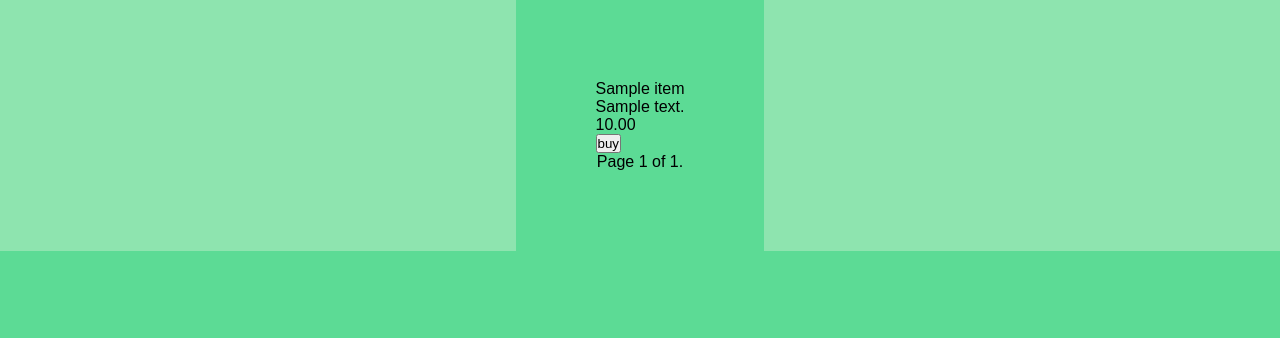
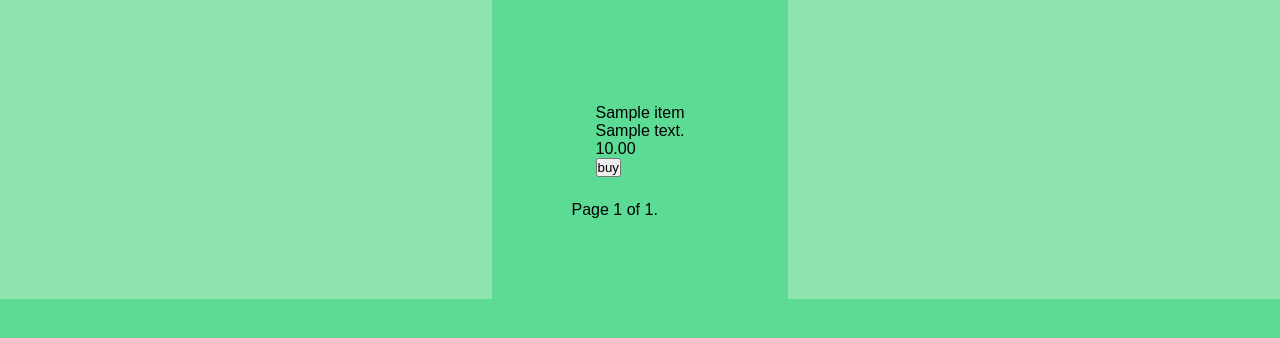
Before and after one commit to Tarkus43/my_first_web_market, a Django app: page / in a window 1280 px wide. Shown: the part 125-463 px from the top of the page. Run offline with Django 5.2, Linux system fonts and the light colour scheme; tables that the repository leaves empty hold one stand-in row (values such as "Sample post").

Commit message:
did some styling in main.scss

```diff
--- a/my_django_market/static/styles/css/index.css
+++ b/my_django_market/static/styles/css/index.css
@@ -15,10 +15,6 @@
 }
 
 .items_list {
-  display: flex;
-  flex-direction: column;
-  align-items: center;
-  justify-content: center;
   background-color: var(--grass);
   max-width: -moz-fit-content;
   max-width: fit-content;
@@ -27,6 +23,7 @@
 
 .item {
   max-width: 40vh;
+  margin: 3vh;
 }
 
 nav {
--- a/my_django_market/static/styles/css/index.min.css
+++ b/my_django_market/static/styles/css/index.min.css
@@ -1 +1 @@
-:root{--night: #05386B;--emerald: #379683;--grass: #5cdb95;--smoke: #8ee4af;--light: #edf5e1}.main_main{background-color:var(--smoke);display:flex;align-items:center;justify-content:center;flex-direction:column}.items_list{display:flex;flex-direction:column;align-items:center;justify-content:center;background-color:var(--grass);max-width:-moz-fit-content;max-width:fit-content;padding:10vh}.item{max-width:40vh}nav{min-height:10vh;display:flex}body{background-color:var(--grass)}.nav_list{display:flex;justify-content:center;align-items:center;gap:10vh;padding:5vh}.nav_item{font-size:5vh}.nav_item :hover{color:var(--light);background-color:var(--night);border-radius:15px}.nav_item a{color:var(--night);padding:1vh}*{margin:0;padding:0;font-family:sans-serif;box-sizing:border-box}html,body{height:100vh}li{list-style:none}a{text-decoration:none}/*# sourceMappingURL=index.min.css.map */
+:root{--night: #05386B;--emerald: #379683;--grass: #5cdb95;--smoke: #8ee4af;--light: #edf5e1}.main_main{background-color:var(--smoke);display:flex;align-items:center;justify-content:center;flex-direction:column}.items_list{background-color:var(--grass);max-width:-moz-fit-content;max-width:fit-content;padding:10vh}.item{max-width:40vh;margin:3vh}nav{min-height:10vh;display:flex}body{background-color:var(--grass)}.nav_list{display:flex;justify-content:center;align-items:center;gap:10vh;padding:5vh}.nav_item{font-size:5vh}.nav_item :hover{color:var(--light);background-color:var(--night);border-radius:15px}.nav_item a{color:var(--night);padding:1vh}*{margin:0;padding:0;font-family:sans-serif;box-sizing:border-box}html,body{height:100vh}li{list-style:none}a{text-decoration:none}/*# sourceMappingURL=index.min.css.map */
--- a/my_django_market/static/styles/scss/components/_main.scss
+++ b/my_django_market/static/styles/scss/components/_main.scss
@@ -7,10 +7,6 @@
 }
 
 .items_list{
-    display: flex;
-    flex-direction: column;
-    align-items: center;
-    justify-content: center;
     background-color: var(--grass);
     max-width: fit-content;
     padding: 10vh;
@@ -19,4 +15,5 @@
 
 .item{
     max-width: 40vh;
+    margin: 3vh;
 }
```
Also changed, not shown: 2 other files.
